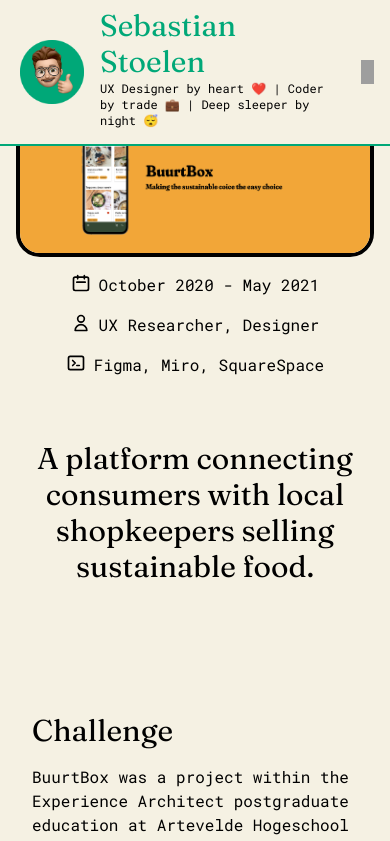
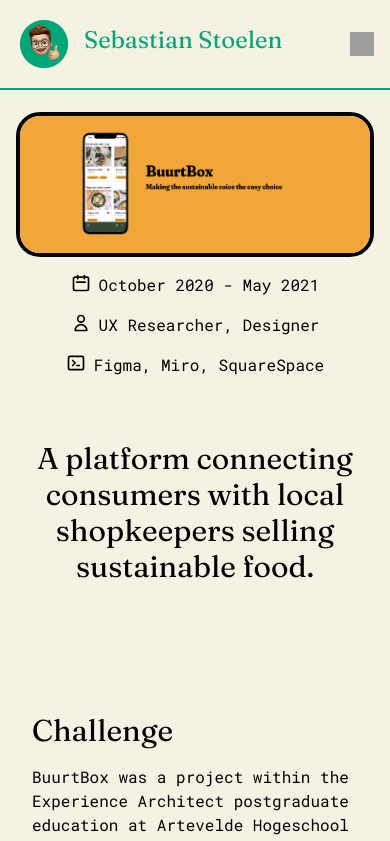
Before and after one commit to sebastianstoelen/portfolio, a Vue app: page /buurtbox in a window 390 px wide. Shown: the top 841 px of the page. Built offline with nearby package versions, Linux system fonts and the light colour scheme; grey boxes are pictures that could not be loaded.

Commit message:
Remove subheader on small devices

```diff
--- a/src/components/Header.vue
+++ b/src/components/Header.vue
@@ -1,17 +1,17 @@
 <template>
   <div class="fixed w-screen top-0 left-0 bg-background z-50">
-    <div class="flex justify-between px-4 md:px-16 py-4 gap-x-8">
+    <div class="flex justify-between px-4 md:px-16 py-4 gap-x-4 md:gap-x-8">
       <div class="flex items-center">
         <img
-          class="w-16 object-cover m-1 mr-4 cursor-pointer"
+          class="w-12 md:w-16 object-cover m-1 mr-4 cursor-pointer"
           :src="avatar"
           @click="navigateHome"
         />
         <div class="-mt-2">
-          <h3 class="text-primary font-header text-3xl font-black">
+          <h3 class="text-primary font-header text-2xl md:text-3xl font-black">
             Sebastian Stoelen
           </h3>
-          <p class="font-body text-xs">
+          <p class="font-body text-xs hidden md:block">
             UX Designer by heart ❤️ | Coder by trade 💼 | Deep sleeper by night
             😴
           </p>
```
